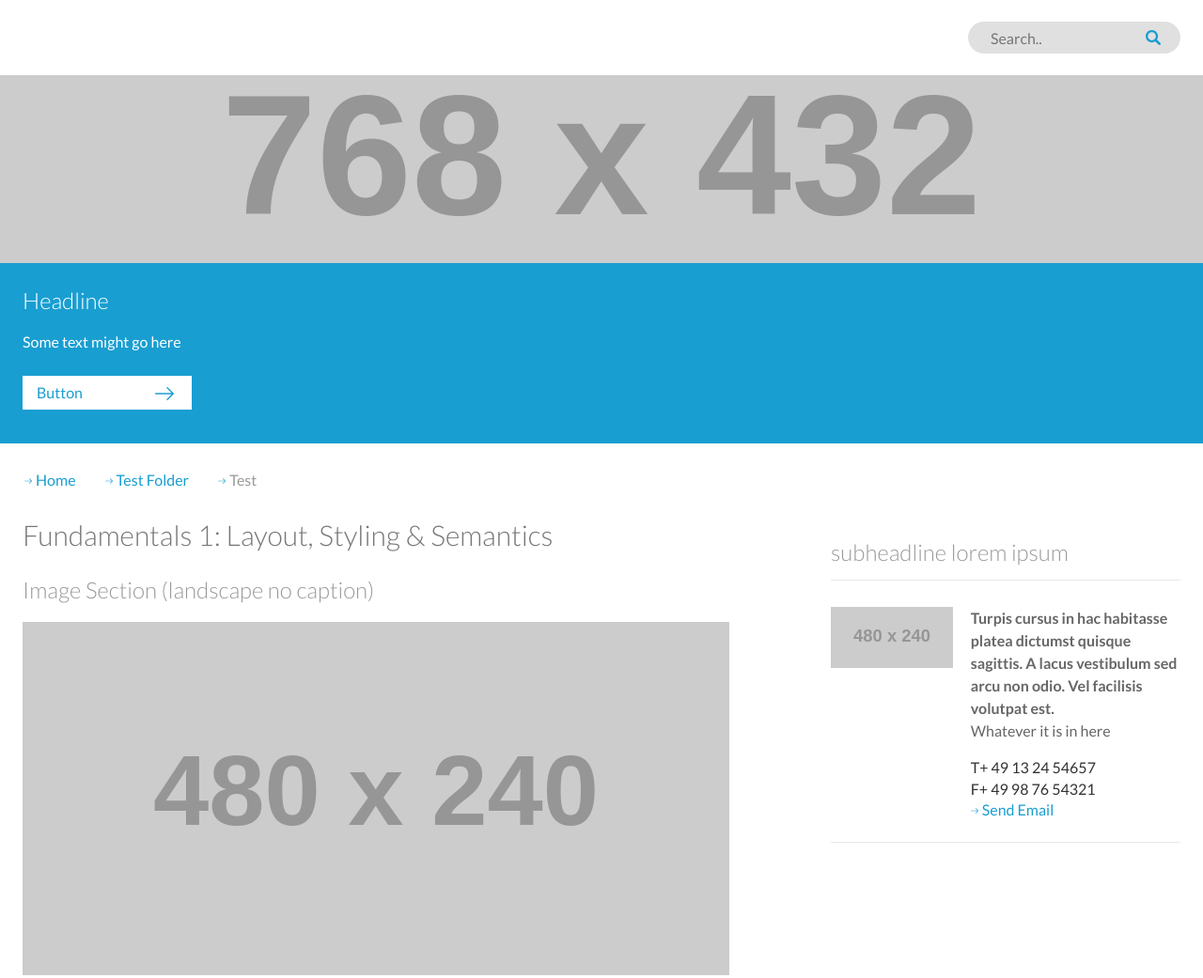
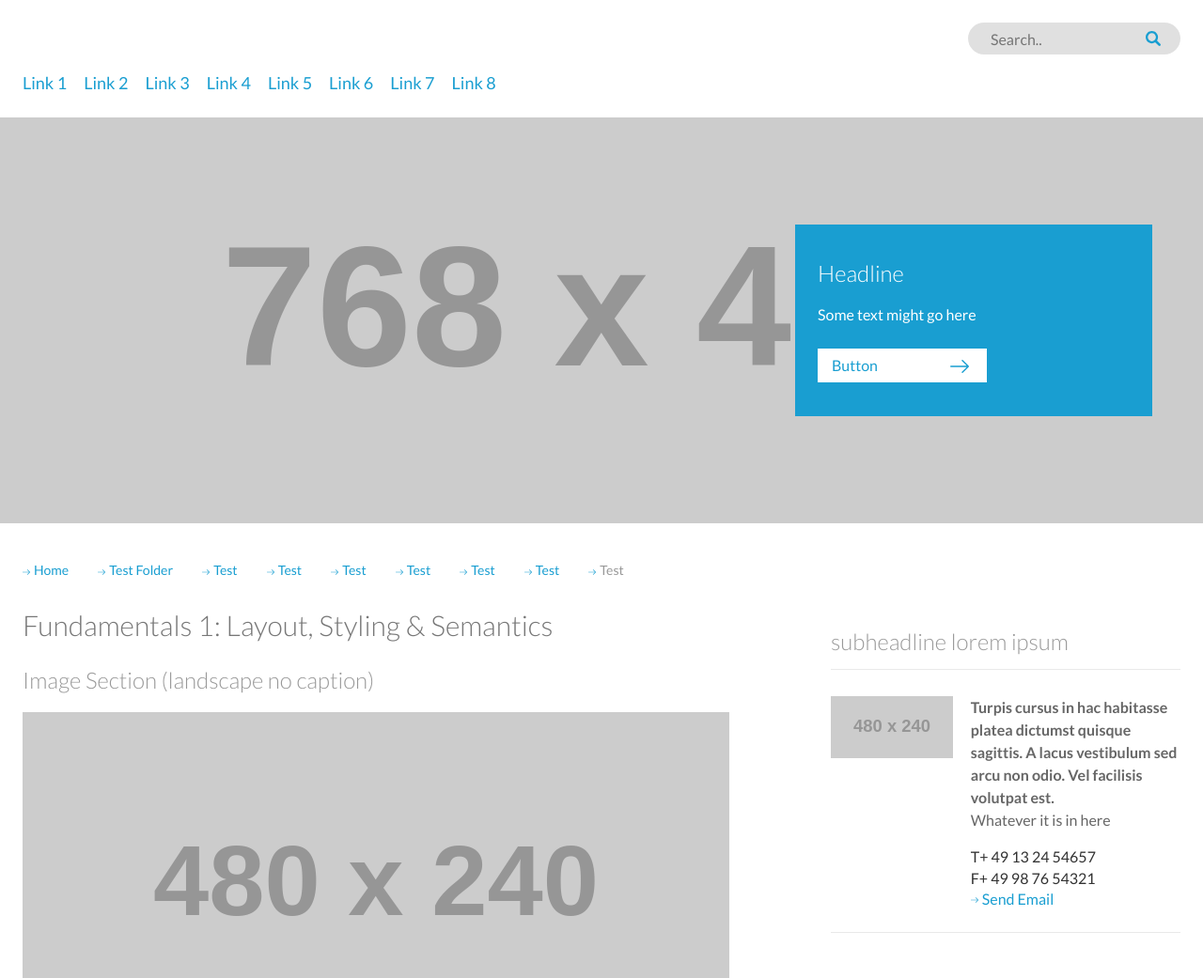
Before and after one commit to filipemartinsfe/vi-boarding, a plain HTML site: page index.html in a window 1280 px wide. Shown: the top 1041 px of the page at 94% size. Drawn offline with nearby package versions, Linux system fonts and the light colour scheme; placeholder pictures from the web are drawn by us.

Commit message:
nav , header and breadcrumbs responsive, requested changes lookup done.

```diff
--- a/css/style.css
+++ b/css/style.css
@@ -38,11 +38,11 @@ p, h1, h2, h3, h4, h5, h6 {
 }
 /*links*/
 .hyperlink {
-  color:#199ED1;
   display: block;
   position:relative;
   padding-left:12px;
   margin-bottom:12px;
+  color:#199ED1;
   text-decoration:none;
   transition:0.3s;
 }
@@ -50,24 +50,25 @@ p, h1, h2, h3, h4, h5, h6 {
   color:#999;
 }
 .hyperlink:after {
+  position:absolute;
+  left:0px;
+  top:8px;
   content:'';
   background:url('../img/right-arrow.svg') center/cover no-repeat;
   width:8px;
   height:8px;
-  position:absolute;
-  left:0px;
-  top:8px;
 }
 .hyperlink-number{
-  color:#333;
   display: block;
   position:relative;
+  color:#333;
   text-decoration:none;
 }
 /*container*/
 .container {
+  position:relative;
+  margin:auto;
   max-width:1280px;
-  margin:auto;
 }
 /*fonts*/
 .text  {
@@ -85,8 +86,8 @@ p, h1, h2, h3, h4, h5, h6 {
 .h1 {
   font-size:30px;
   line-height:38px;
+  font-weight:300;
   color:#777;
-  font-weight:300;
   margin-top:0;
 }
 .h1.down-space{
@@ -95,8 +96,8 @@ p, h1, h2, h3, h4, h5, h6 {
 .h2 {
   font-size:24px;
   line-height:36px;
+  font-weight:300;
   color:#999;
-  font-weight:300;
 }
 .h2.down-space{
   margin-bottom:16px; /*Ask them a better way to do it*/
@@ -127,101 +128,156 @@ p, h1, h2, h3, h4, h5, h6 {
 /*********** Navbar ************/
 /* Navbar **********************/
 .navbar {
+  /* display: flex;
+  align-items:center;
+  justify-content:flex-end; */
   width:100vw;
-  height:80px;
+  height:auto;
+  padding:24px;
+  flex-wrap:wrap;
+}
+.navbar-up {
   display: flex;
-  align-items:center;
-  justify-content:flex-end;
-  padding:0 24px;
+  align-items: center;
+  justify-content: flex-end;
 }
+.navbar-up, .navbar-down {
+  width:100%;
+}
+.navbar-links {
+  display: none;
+  align-content: flex-start;
+  justify-content: flex-start;
+  flex-wrap:wrap;
+  margin:0;
+  -webkit-padding-start: 0px;
+}
+.navbar-links li {
+  margin-right:18px;
+  list-style: none;
+}
+.navbar-links li .hyperlink {
+  margin-bottom:0;
+  margin-top:18px;
+  padding-left:0;
+  font-size:18px;
+}
+.navbar-links li .hyperlink:after {
+  position:inherit;
+  left:inherit;
+  top:inherit;
+  width:inherit;
+  height:inherit;
+  content:'';
+  background:inherit;
+}
+
 .navbar-search {
+  position:relative;
+  background:url('../img/search.svg') center/cover no-repeat,linear-gradient(rgba(0,0,0,.12),rgba(0,0,0,.12));
+  background-position:90% 50%;
+  background-size:16px 16px;
   min-width:220px;
   height:34px;
   border-radius:80px;
   border:none;
   padding:0 24px;
-  position:relative;
-  background:url('../img/search.svg') center/cover no-repeat,linear-gradient(rgba(0,0,0,.12),rgba(0,0,0,.12));
-  background-position:90% 50%;
-  background-size:16px 16px;
 }
 
+@media(min-width:480px){
+  .navbar-links {
+    display:flex;
+  }
+}
 /********************** Header */
 /*********** Header ************/
 /* Header **********************/
-.header {
-  width:100vw;
+.stage {
+  grid-column: 1 / 4;
   margin-bottom:10px;
 }
-.header-image {
+.stage-image {
   background:url('https://dummyimage.com/768x432/e9e9e9/ccccccc') center/cover no-repeat;
   min-height:200px;
 }
-.header-content{
+.stage-content{
   padding:24px 24px 36px 24px;
   background:#199ED1;
 }
-.header-content > * {
+.stage-content > * {
   color:#fff;
 }
-.header-content .title {
+.stage-content .title {
   margin-top:0;
 }
-.header-content .btn-white-arrowed {
+.stage-content .btn-white-arrowed {
+  position:relative;
+  margin-top:24px;
+  min-width:180px;
+  height:36px;
   background:#fff;
   color:#199ED1;
   border: 1px solid #fff;
-min-width:180px;
-height:36px;
-position:relative;
   text-align:left;
   text-indent:8px;
-margin-top:24px;
 }
-.header-content .btn-white-arrowed::after {
-content:'';
-background:url('../img/right-arrow.svg') center/cover no-repeat;
-width:20px;
-height:20px;
+.stage-content .btn-white-arrowed::after {
   position:absolute;
   right:18px;
   top:8px;
+  width:20px;
+  height:20px;
+  content:'';
+  background:url('../img/right-arrow.svg') center/cover no-repeat;
 }
 
+@media(min-width:768px){
+  .stage-image {
+    min-height:432px;
+  }
+  .stage-content {
+    position: absolute;
+    top: 50%;
+    transform: translateY(-50%);
+    right: 54px;
+    min-width: 380px;
+    padding:36px 24px;
+  }
+}
 /********************** Main */
 /*********** Main ************/
 /* Main **********************/
 .main {
-  max-width: 1280px;
-  margin: auto;
   display: grid;
   grid-template-columns: repeat(3, 1fr);
   grid-gap: 10px;
+  margin: auto;
+  max-width: 1280px;
 }
 /**** Breadcrumbs ****/
 .breadcrumbs {
+  margin: 0;
+  grid-column: 1 / 4;
+  margin: 18px 0 18px -18px;
   width: 100%;
-  margin: 0;
   height: auto;
   -webkit-padding-start: 14px;
-  grid-column: span 3;
-  margin: 18px 0;
 }
 .breadcrumbs-item {
-  color:#199ED1;
   display: inline-block;
   position:relative;
   padding-left:12px;
   margin-left:16px;
-}
-.breadcrumbs-item:first-child {
-  margin-left:0;
+  color:#199ED1;
 }
 .breadcrumbs-item .hyperlink {
   margin-bottom:0;
+  font-size:14px;
 }
 .breadcrumbs-item:last-child .hyperlink {
   color:#999;
+}
+@media (min-width:600px) {
 }
 /**** Main Content ****/
 .content {
--- a/index.html
+++ b/index.html
@@ -22,28 +22,52 @@
   <!--[if lte IE 9]>
     <p class="browserupgrade">You are using an <strong>outdated</strong> browser. Please <a href="https://browsehappy.com/">upgrade your browser</a> to improve your experience and security.</p>
   <![endif]-->
+  <header>
+    <nav class="navbar">
+      <div class="container">
+        <div class="navbar-up">
+          <input type="search" class="navbar-search" placeholder="Search..">
+        </div>
+        <div class="navbar-down">
+          <ul class="navbar-links">
+            <li><a href="#" class="hyperlink">Link 1</a></li>
+            <li><a href="#" class="hyperlink">Link 2</a></li>
+            <li><a href="#" class="hyperlink">Link 3</a></li>
+            <li><a href="#" class="hyperlink">Link 4</a></li>
+            <li><a href="#" class="hyperlink">Link 5</a></li>
+            <li><a href="#" class="hyperlink">Link 6</a></li>
+            <li><a href="#" class="hyperlink">Link 7</a></li>
+            <li><a href="#" class="hyperlink">Link 8</a></li>
+          </ul>
+        </div>
+      </div>
+    </nav>
+  </header>
+  <!-- Main Container -->
+  <main class="main">
 
-  <nav class="navbar">
-    <input type="search" class="navbar-search" placeholder="Search..">
-  </nav>
-  <header class="header">
+
+  <div class="stage">
       <div class="container">
-      <div class="header-image"></div>
-      <div class="header-content">
+      <div class="stage-image"></div>
+      <div class="stage-content">
         <p class="title">Headline</p>
         <p class="text">Some text might go here</p>
         <button type="button" name="button" class="btn-white-arrowed">Button</button>
       </div>
     </div>
-  </header>
-
-  <!-- Main Container -->
-  <main class="main">
+  </div>
 
     <!-- Main Breadcrumbs -->
     <ul class="breadcrumbs">
         <li class="breadcrumbs-item"><a href="" class="hyperlink">Home</a></li>
         <li class="breadcrumbs-item"><a href="" class="hyperlink">Test Folder</a></li>
+        <li class="breadcrumbs-item"><a href="" class="hyperlink">Test</a></li>
+        <li class="breadcrumbs-item"><a href="" class="hyperlink">Test</a></li>
+        <li class="breadcrumbs-item"><a href="" class="hyperlink">Test</a></li>
+        <li class="breadcrumbs-item"><a href="" class="hyperlink">Test</a></li>
+        <li class="breadcrumbs-item"><a href="" class="hyperlink">Test</a></li>
+        <li class="breadcrumbs-item"><a href="" class="hyperlink">Test</a></li>
         <li class="breadcrumbs-item"><a href="" class="hyperlink">Test</a></li>
     </ul>
 
```
Lines whose indentation alone changed are shown as unchanged.
